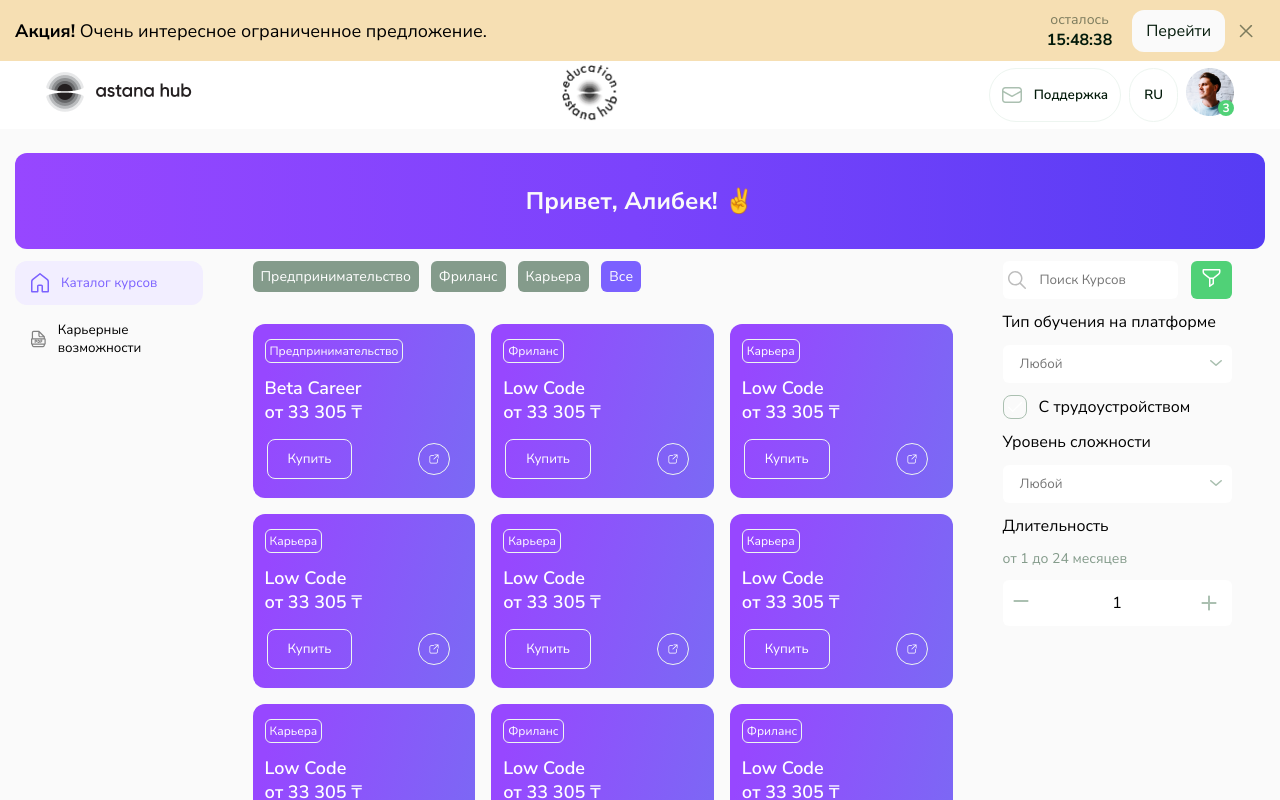
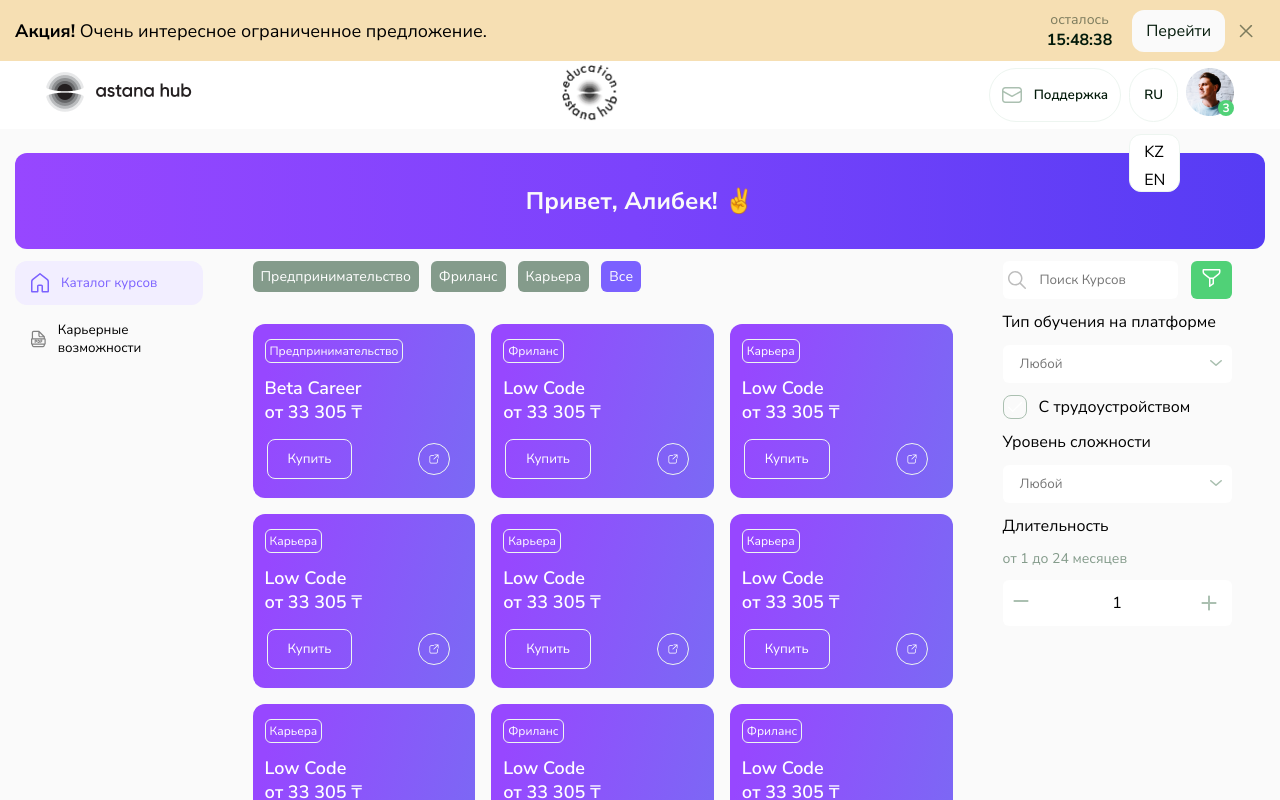
Before and after one commit to Azamat32/AstanaHub, a Vue app: page / in a window 1280 px wide. Both pictures are taken after a click on the button "RU". Shown: the top 800 px of the page. Built offline with nearby package versions, Linux system fonts and the light colour scheme.

Commit message:
add navbar dashboard

```diff
--- a/src/components/Navbar/Navbar.vue
+++ b/src/components/Navbar/Navbar.vue
@@ -1,23 +1,32 @@
 <template>
-
-   <div class="navbar">
+  <div class="navbar" >
     <div class="container_big">
       <div class="navbar__body">
         <div class="navbar__left">
-            <a href="#!" class="navbar_logo"><img src="../../assets/Logo.png" alt="" /></a>
-            <a href="#!" class="navbar_mobile_logo"><img src="../../assets/Logo.svg" alt="" /></a>
-
+          <a href="#!" class="navbar_logo"
+            ><img src="../../assets/Logo.png" alt=""
+          /></a>
+          <a href="#!" class="navbar_mobile_logo"
+            ><img src="../../assets/Logo.svg" alt=""
+          /></a>
         </div>
         <div class="navbar__center">
           <a href="#!"><img src="../../assets/logo mid.png" alt="" /></a>
         </div>
         <div class="navbar__right">
           <button href="#!" class="navbar_search">
-                <svg width="19" height="19" viewBox="0 0 19 19" fill="none" xmlns="http://www.w3.org/2000/svg">
-<path d="M7.25 0C3.25482 0 0 3.25482 0 7.25C0 11.2452 3.25482 14.5 7.25 14.5C8.97818 14.5 10.5669 13.8895 11.8145 12.875L16.7197 17.7803C16.7888 17.8523 16.8716 17.9097 16.9632 17.9493C17.0548 17.9889 17.1534 18.0098 17.2532 18.0108C17.3529 18.0118 17.4519 17.9929 17.5443 17.9552C17.6367 17.9175 17.7206 17.8617 17.7912 17.7912C17.8617 17.7206 17.9175 17.6367 17.9552 17.5443C17.9929 17.4519 18.0118 17.3529 18.0108 17.2532C18.0098 17.1534 17.9889 17.0548 17.9493 16.9632C17.9097 16.8716 17.8523 16.7888 17.7803 16.7197L12.875 11.8145C13.8895 10.5669 14.5 8.97818 14.5 7.25C14.5 3.25482 11.2452 0 7.25 0ZM7.25 1.5C10.4345 1.5 13 4.06548 13 7.25C13 8.80131 12.3881 10.2029 11.3955 11.2354C11.3343 11.2803 11.2803 11.3343 11.2354 11.3955C10.2029 12.3881 8.80131 13 7.25 13C4.06548 13 1.5 10.4345 1.5 7.25C1.5 4.06548 4.06548 1.5 7.25 1.5Z" fill="#BDBDBD"/>
+            <svg
+              width="19"
+              height="19"
+              viewBox="0 0 19 19"
+              fill="none"
+              xmlns="http://www.w3.org/2000/svg"
+            >
+              <path
+                d="M7.25 0C3.25482 0 0 3.25482 0 7.25C0 11.2452 3.25482 14.5 7.25 14.5C8.97818 14.5 10.5669 13.8895 11.8145 12.875L16.7197 17.7803C16.7888 17.8523 16.8716 17.9097 16.9632 17.9493C17.0548 17.9889 17.1534 18.0098 17.2532 18.0108C17.3529 18.0118 17.4519 17.9929 17.5443 17.9552C17.6367 17.9175 17.7206 17.8617 17.7912 17.7912C17.8617 17.7206 17.9175 17.6367 17.9552 17.5443C17.9929 17.4519 18.0118 17.3529 18.0108 17.2532C18.0098 17.1534 17.9889 17.0548 17.9493 16.9632C17.9097 16.8716 17.8523 16.7888 17.7803 16.7197L12.875 11.8145C13.8895 10.5669 14.5 8.97818 14.5 7.25C14.5 3.25482 11.2452 0 7.25 0ZM7.25 1.5C10.4345 1.5 13 4.06548 13 7.25C13 8.80131 12.3881 10.2029 11.3955 11.2354C11.3343 11.2803 11.2803 11.3343 11.2354 11.3955C10.2029 12.3881 8.80131 13 7.25 13C4.06548 13 1.5 10.4345 1.5 7.25C1.5 4.06548 4.06548 1.5 7.25 1.5Z"
+                fill="#BDBDBD"
+              />
             </svg>
-
-
           </button>
           <button href="#!" class="button navbar_contact">
             <svg
@@ -34,7 +43,14 @@
             </svg>
             <span>Поддержка</span>
           </button>
-            <button href="#!" class="button navbar_language">RU</button>
+          <div class="navbar_language_button"  >
+            <button href="#!" class="button navbar_language" @click="handleLanguage">RU</button>
+          <div  :class="{ navbar_language_dashboard: true, active: isActive }">
+            <p>KZ</p>
+            <p>EN</p>
+          </div>
+          </div>
+
           <div class="user_avatar">
             <img src="../../assets/avatar.png" alt="" />
           </div>
@@ -42,24 +58,31 @@
       </div>
     </div>
   </div>
-
 </template>
 
 <script>
 export default {
-        name : "Nav-bar",
-
+  name: "Nav-bar",
+  data (){
+    return {
+      isActive: false
     }
+  },
+  methods: {
+    handleLanguage(){
+      this.isActive = !this.isActive
+    }
+  }
+};
 </script>
 
 <style scoped>
-
 .navbar {
   background: #fff;
-  display:block;
+  display: block;
   margin-bottom: 24px;
 }
-.navbar_search{
+.navbar_search {
   color: rgba(3, 26, 10, 1);
   text-decoration: none;
   border: 1px solid rgba(237, 245, 240, 1);
@@ -80,6 +103,7 @@
 .navbar__right {
   display: flex;
   gap: 8px;
+  position: relative;
 }
 .navbar__center img {
   width: 62px;
@@ -135,29 +159,54 @@
   right: 0;
   font-size: 12px;
 }
-.navbar_mobile_logo{
-        display:none;
-    }
-@media (max-width: 480px){
-    .navbar__center{
+.navbar_mobile_logo {
   display: none;
 }
-    .navbar{
+.navbar_language_button{
+  position: relative;
+}
+.navbar_language_dashboard {
+  background: #fff;
+  display: grid;
+  grid-auto-columns: 1fr;
+  border: 1px solid rgba(237, 245, 240, 1);
+  border-radius: 12px;
+  position: absolute;
+  bottom: -70px;
+  display: none;
+}
+.navbar_language_dashboard.active{
+  display: block
+}
+.navbar_language_dashboard p{
+  cursor: pointer;
+  padding: 6px 14px 0px;
+
+}
+
+@media (max-width: 480px) {
+  .navbar__center {
+    display: none;
+  }
+  .navbar_language_dashboard {
+    display: none;
+  }
+  .navbar {
     padding: 10px 0px;
     margin-bottom: 16px;
   }
-    .navbar_contact span{
+  .navbar_contact span {
     display: none;
   }
-    .navbar_logo{
-        display:none;
+  .navbar_logo {
+    display: none;
   }
   .navbar_search {
-      display:flex;
+    display: flex;
     padding: 14px 12px;
   }
-    .navbar_mobile_logo{
-        display:block;
+  .navbar_mobile_logo {
+    display: block;
   }
 }
 </style>
```
Lines whose indentation alone changed are shown as unchanged.
